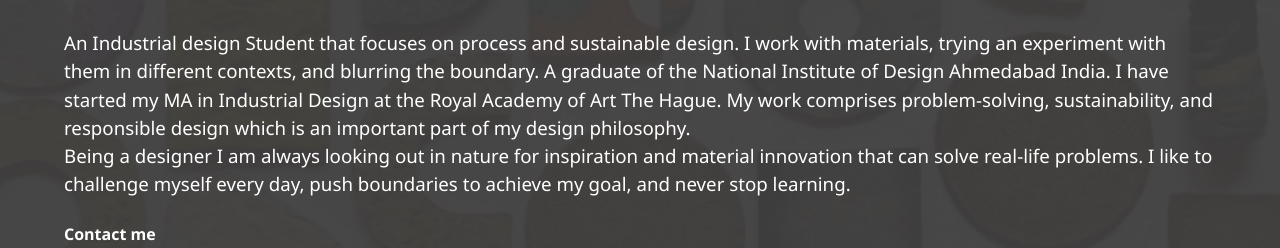
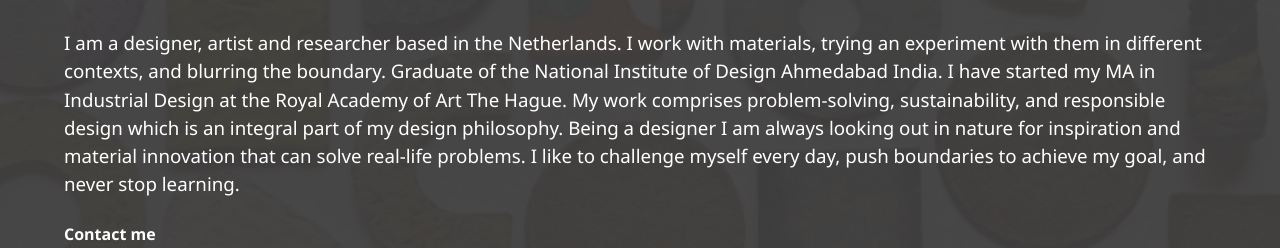
Before and after one commit to prakashpkb/akash_badal, a plain HTML site: page index.html in a window 1280 px wide. Shown: the part 413-661 px from the top of the page. Drawn offline with Linux system fonts and the light colour scheme.

Commit message:
added new intro

```diff
--- a/index.html
+++ b/index.html
@@ -51,12 +51,8 @@
     <h2 class="sm-heading">
       Designer
     </h2>
-      <h3>An Industrial design Student that focuses on process and sustainable design. I work with materials, trying an experiment with them in different contexts, and blurring the boundary.
-
-        A graduate of the National Institute of Design Ahmedabad India. I have started my MA in Industrial Design at the Royal Academy of Art The Hague.
-
-        My work comprises problem-solving, sustainability, and responsible design which is an important part of my design philosophy. <br>Being a designer I am always looking out in nature for inspiration and material innovation that can solve real-life problems. I like to challenge myself every day, push boundaries to achieve my goal, and never stop learning.
-        </h3>
+      <h3>I am a designer, artist and researcher based in the Netherlands. I work with materials, trying an experiment with them in different contexts, and blurring the boundary. Graduate of the National Institute of Design Ahmedabad India. I have started my MA in Industrial Design at the Royal Academy of Art The Hague. My work comprises problem-solving, sustainability, and responsible design which is an integral part of my design philosophy. Being a designer I am always looking out in nature for inspiration and material innovation that can solve real-life problems. I like to challenge myself every day, push boundaries to achieve my goal, and never stop learning.
+ </h3>
       <br>
       <a href="contact.html"><b>Contact me</b></a>
     <div class="icons">
```
